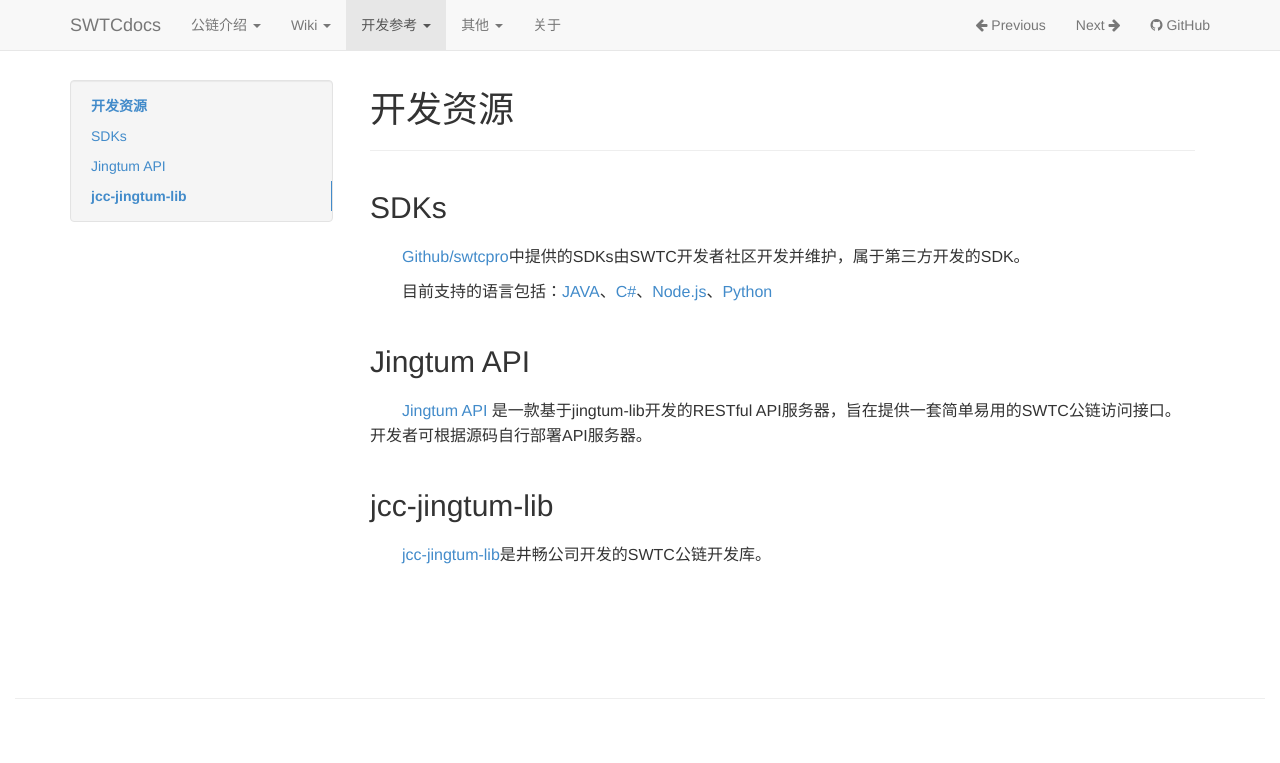
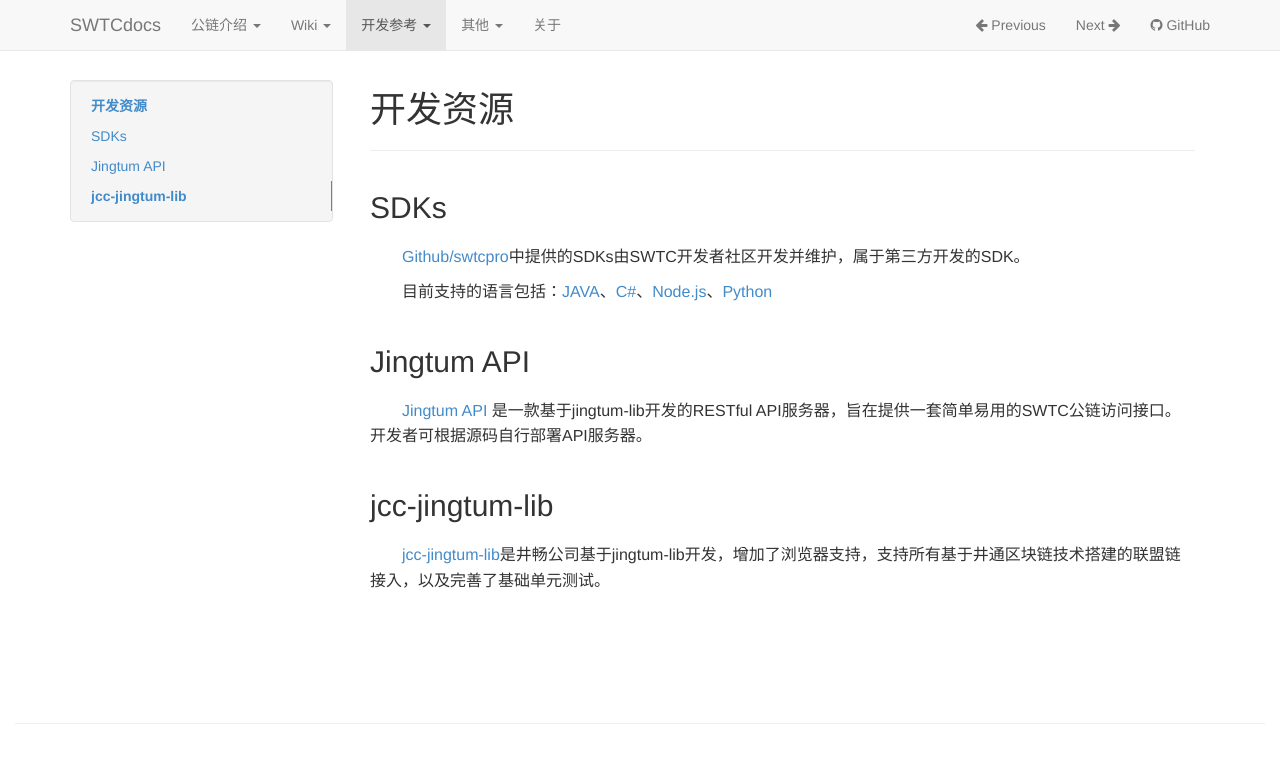
Before and after one commit to penlylu/swtcdocs, an MkDocs documentation site: the page built from docs/reference/sdks.md, in a window 1280 px wide. Shown: the top 763 px of the page. Built offline with MkDocs 1.6.1, drawn with Linux system fonts in a browser that asks for light colours; old or Windows-style settings are respelled for this version of MkDocs.

Commit message:
Update sdks.md

```diff
--- a/docs/reference/sdks.md
+++ b/docs/reference/sdks.md
@@ -14,4 +14,4 @@
 
 ## jcc-jingtum-lib
 
-[jcc-jingtum-lib](https://github.com/JCCDex/jcc_jingtum_lib)是井畅公司开发的SWTC公链开发库。
+[jcc-jingtum-lib](https://github.com/JCCDex/jcc_jingtum_lib)是井畅公司基于jingtum-lib开发，增加了浏览器支持，支持所有基于井通区块链技术搭建的联盟链接入，以及完善了基础单元测试。
```
